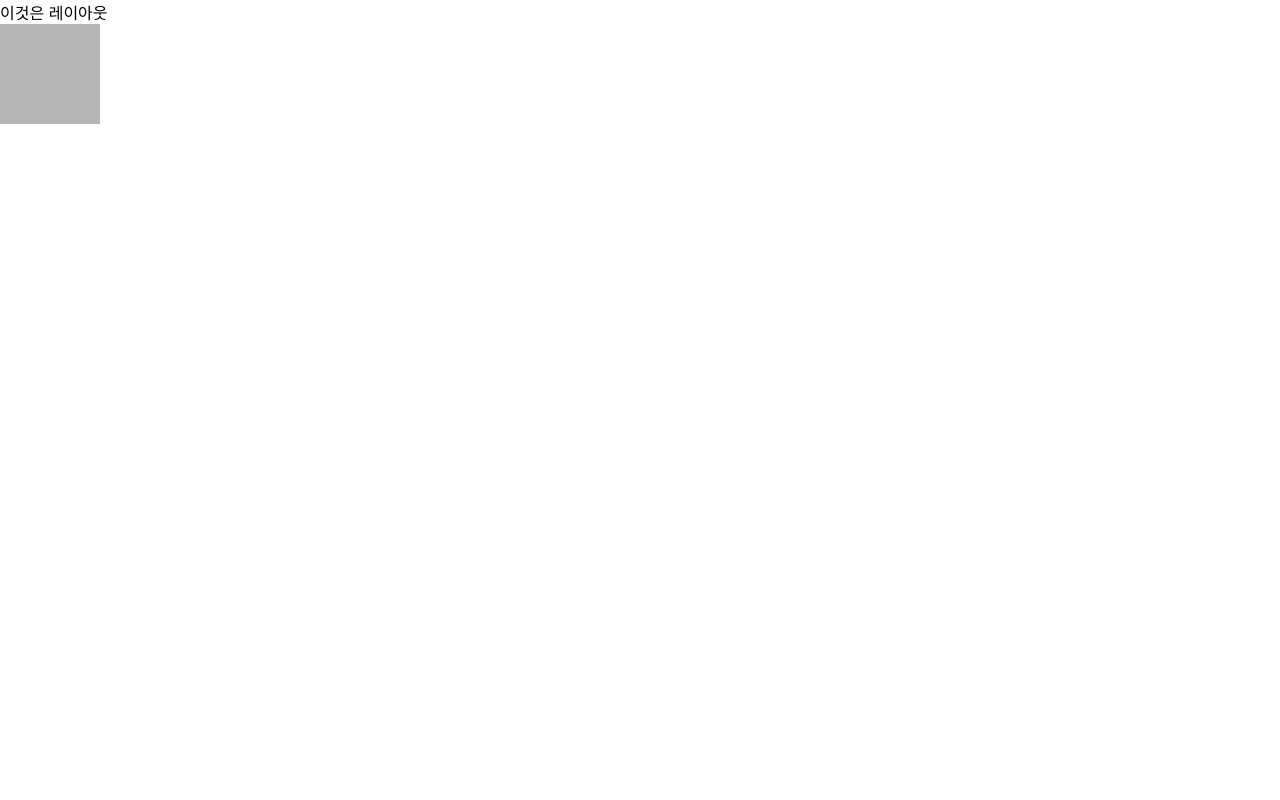
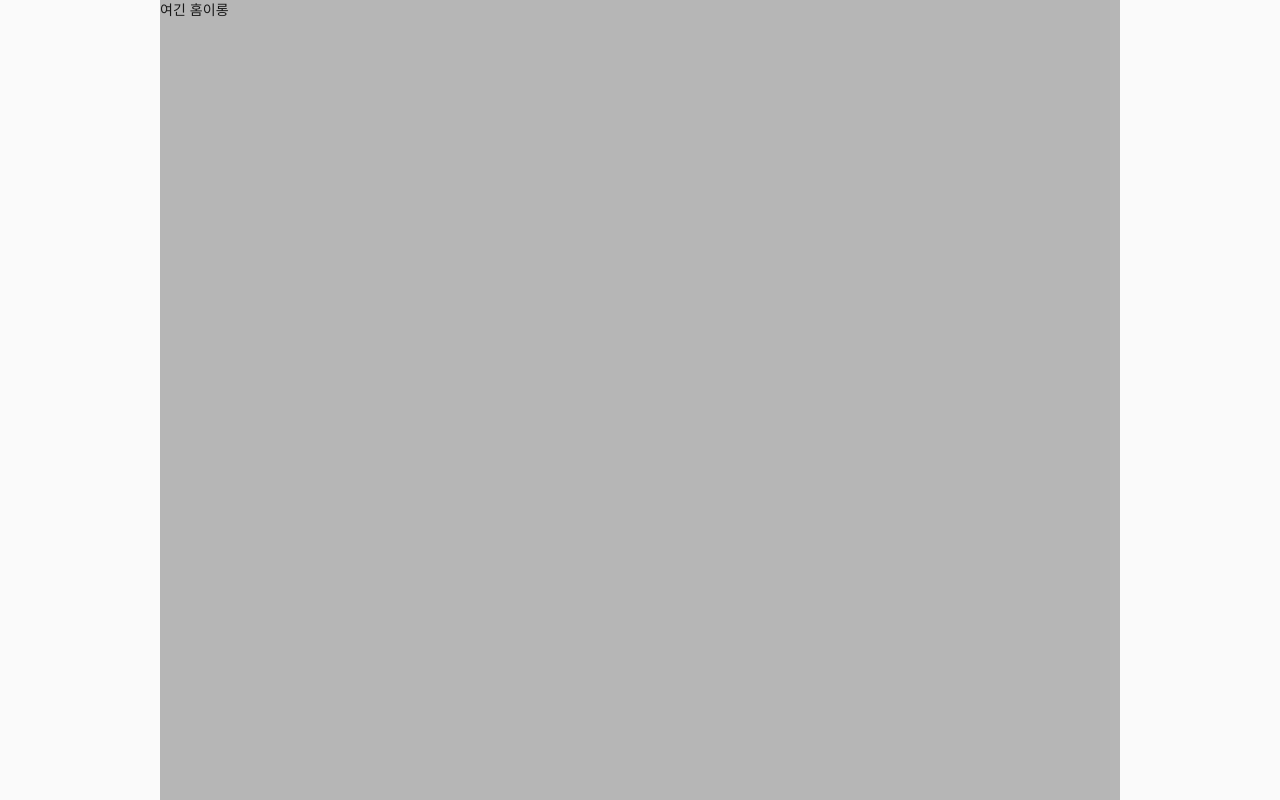
Before and after one commit to yungukbae/Cluster_Project, a React (Create React App) app: page / in a window 1280 px wide. Built offline with nearby package versions, Linux system fonts and the light colour scheme.

Commit message:
layout setting, theme setting

```diff
--- a/src/components/LayoutProvider/LayoutProvider.tsx
+++ b/src/components/LayoutProvider/LayoutProvider.tsx
@@ -1,11 +1,30 @@
+import { Box, createStyles, makeStyles, Theme } from "@material-ui/core"
+
+const useStyles = makeStyles((theme:Theme) => createStyles({
+    root:{
+        display:'flex',
+        maxWidth:'960px',
+        height:'100vh',
+        backgroundColor:'#000',
+        margin:'0 auto',
+        transition:'all 1s',
+        [theme.breakpoints.down('sm')]:{
+                maxWidth:'720px'
+
+        }
+    }
+}))
 
 
 const LayoutCon: React.FC = (props) => {
+    const classes = useStyles()
+
 
     return(
         <>
-            <div>이것은 레이아웃</div>
-            <div>{props.children}</div>
+            <Box className={classes.root}>
+                {props.children}
+            </Box>
         </>
     )
 }
--- /dev/null
+++ b/src/components/theme/theme.ts
@@ -0,0 +1,13 @@
+import { createTheme } from "@material-ui/core"
+
+export const theme = createTheme({
+    breakpoints: {
+      values: {
+        xs: 0,
+        sm: 600,
+        md: 1024,
+        lg: 1280,
+        xl: 1920,
+      },
+    },
+  })
--- a/src/index.tsx
+++ b/src/index.tsx
@@ -1,10 +1,13 @@
-import React from 'react';
+import { CssBaseline } from '@material-ui/core';
+import { ThemeProvider } from '@material-ui/styles';
 import ReactDOM from 'react-dom';
+import { theme } from './components/theme/theme';
 import './index.css';
 import App from './router/App';
 ReactDOM.render(
-  <React.StrictMode>
+  <ThemeProvider theme={theme}>
+    <CssBaseline/>
     <App />
-  </React.StrictMode>,
+  </ThemeProvider>,
   document.getElementById('root')
 );
--- a/src/router/Detail/DetailCon.tsx
+++ b/src/router/Detail/DetailCon.tsx
@@ -1,5 +1,5 @@
-import LayoutProvider from '../../components/LayoutProvider/LayoutProvider';
-import DetailPre from './DetailPre';
+import LayoutProvider from '../../components/LayoutProvider/LayoutProvider'
+import DetailPre from './DetailPre'
 
 const DetailCon = () => {
 
--- a/src/router/Home/HomePre.tsx
+++ b/src/router/Home/HomePre.tsx
@@ -3,8 +3,8 @@ import Box from '@material-ui/core/Box';
 
 const useStyles = makeStyles({
   root: {
-    width:'100px',
-    height:'100px',
+    width:'100vw',
+    height:'100vh',
     backgroundColor: '#b6b6b6',
   },
 });
@@ -15,8 +15,9 @@ const HomePre = () => {
 
     return(
         <>
+
            <Box className={classes.root}>
-
+              여긴 홈이롱
            </Box>
         </>
     )
```
